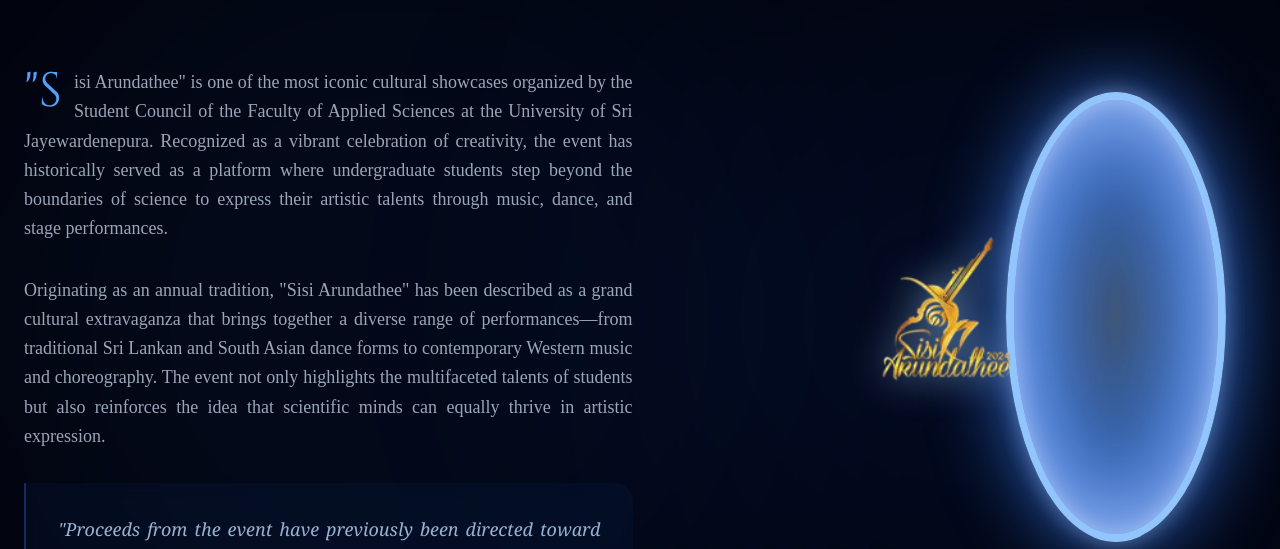
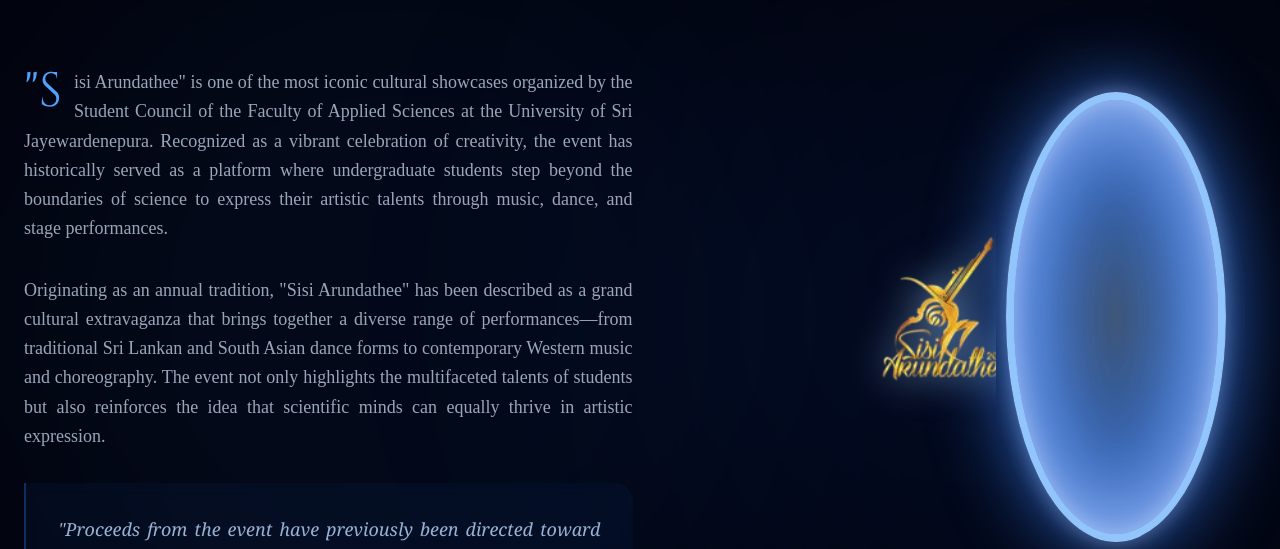
Before and after one commit to Niduka292/sathsara-dahana, a Next.js app: page / in a window 1280 px wide. Shown: the part 2025-2574 px from the top of the page. Built offline with nearby package versions, Linux system fonts and the light colour scheme.

Commit message:
Fix: Logo-Portal animation in Introduction section

```diff
--- a/src/components/sections/introduction/Introduction.tsx
+++ b/src/components/sections/introduction/Introduction.tsx
@@ -101,7 +101,7 @@
                   duration: 8,
                   repeat: Infinity,
                   ease: "easeInOut",
-                  times: [0, 0.069, 0.40, 0.68, 0.89, 1.0]
+                  times: [0, 0.03, 0.38, 0.66, 0.95, 1.0]
                 }}
               >
                 {/*
```
